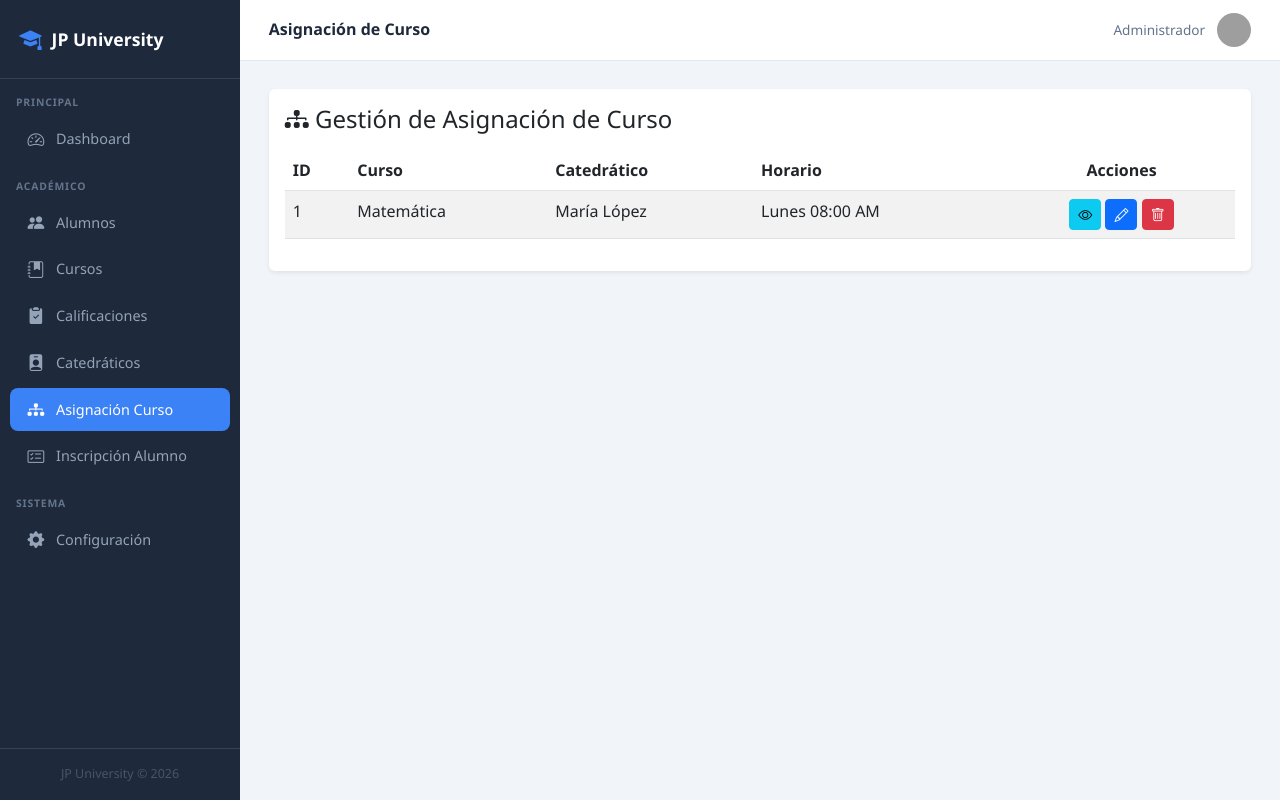
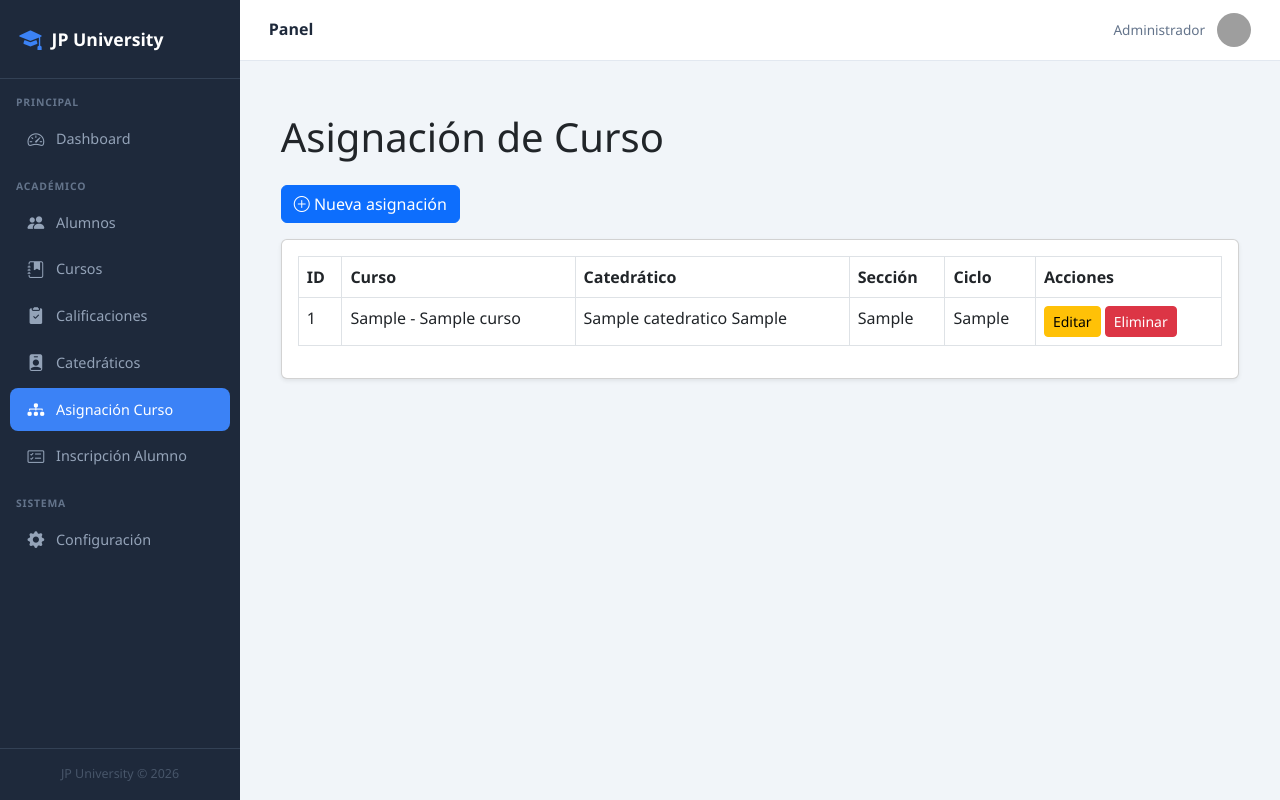
Before and after one commit to Jerelynm/Tarea-4-2026, a Django app: page /asignacion-curso/ in a window 1280 px wide. Run offline with Django 4.2, Linux system fonts and the light colour scheme; tables that the repository leaves empty hold one stand-in row (values such as "Sample post"); grey boxes are pictures that could not be loaded.

Commit message:
Se crea el crud para asignacion de curso

```diff
--- a/2026-progra3-django/universidad/templates/asignacion_curso/list.html
+++ b/2026-progra3-django/universidad/templates/asignacion_curso/list.html
@@ -1,58 +1,46 @@
-{% extends "base.html" %}
+{% extends 'base.html' %}
+{% block content %}
+<div class="container-fluid py-4">
+    <h1 class="mb-4">Asignación de Curso</h1>
 
-{% block title %}Asignación de Curso{% endblock %}
+    <a class="btn btn-primary mb-3" href="{% url 'asignacion_create' %}">
+        <i class="bi bi-plus-circle"></i> Nueva asignación
+    </a>
 
-{% block page_title %}
-Asignación de Curso
-{% endblock %}
-
-{% block content %}
-
-<div class="card shadow-sm border-0">
+    <div class="card shadow-sm">
         <div class="card-body">
-
-        <h4 class="mb-3">
-            <i class="bi bi-diagram-3-fill"></i>
-            Gestión de Asignación de Curso
-        </h4>
-
-        <p>
-
-        </p>
-
-        <table class="table table-striped">
+            <table class="table table-bordered table-hover">
                 <thead>
                     <tr>
                         <th>ID</th>
                         <th>Curso</th>
                         <th>Catedrático</th>
-                    <th>Horario</th>
-                    <th class="text-center">Acciones</th>
+                        <th>Sección</th>
+                        <th>Ciclo</th>
+                        <th>Acciones</th>
                     </tr>
                 </thead>
-
                 <tbody>
+                    {% for item in datos %}
                     <tr>
-                    <td>1</td>
-                    <td>Matemática</td>
-                    <td>María López</td>
-                    <td>Lunes 08:00 AM</td>
-                    <td class="text-center">
-                        <button class="btn btn-sm btn-info">
-                            <i class="bi bi-eye"></i>
-                        </button>
-                        <button class="btn btn-sm btn-primary">
-                            <i class="bi bi-pencil"></i>
-                        </button>
-                        <button class="btn btn-sm btn-danger">
-                            <i class="bi bi-trash"></i>
-                        </button>
+                        <td>{{ item.id }}</td>
+                        <td>{{ item.curso }}</td>
+                        <td>{{ item.catedratico }}</td>
+                        <td>{{ item.seccion }}</td>
+                        <td>{{ item.ciclo }}</td>
+                        <td>
+                            <a class="btn btn-warning btn-sm" href="{% url 'asignacion_update' item.id %}">Editar</a>
+                            <a class="btn btn-danger btn-sm" href="{% url 'asignacion_delete' item.id %}">Eliminar</a>
                         </td>
                     </tr>
+                    {% empty %}
+                    <tr>
+                        <td colspan="6">No hay asignaciones registradas.</td>
+                    </tr>
+                    {% endfor %}
                 </tbody>
             </table>
-
         </div>
     </div>
-
+</div>
 {% endblock %}
```
Also changed, not shown: 2026-progra3-django/universidad/templates/asignacion_curso/delete.html (added, +18 -0 lines), 2026-progra3-django/universidad/templates/asignacion_curso/form.html (added, +18 -0 lines). Lines whose indentation alone changed are shown as unchanged.
